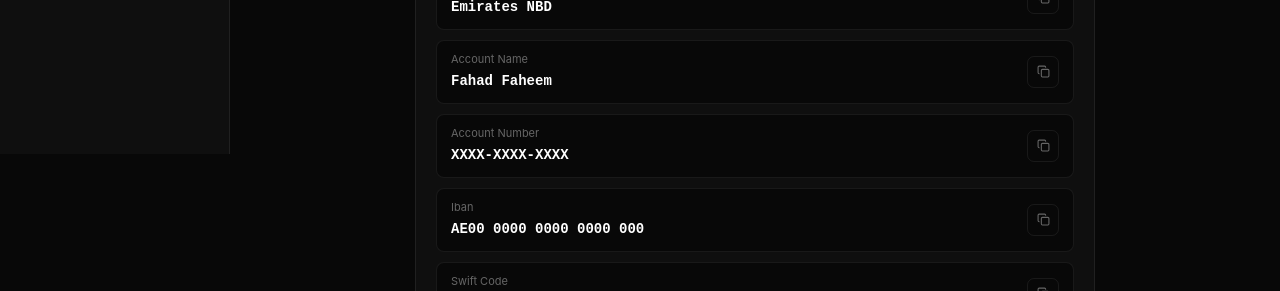
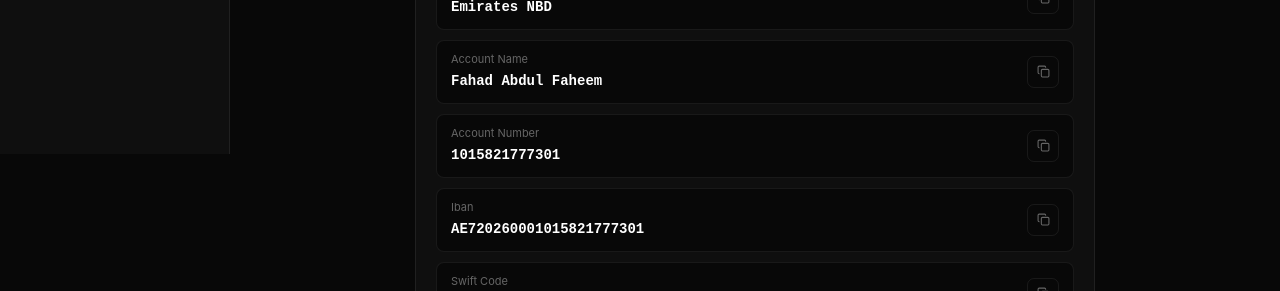
Before and after one commit to fahad065/ai-agents-automations-frontend, a Next.js app: page /dashboard/payment-instructions in a window 1280 px wide. Shown: the part 646-937 px from the top of the page. Built offline with nearby package versions, Linux system fonts and the light colour scheme; no server answers.

Commit message:
components folder push

```diff
--- a/src/components/dashboard/payment-instructions-page.tsx
+++ b/src/components/dashboard/payment-instructions-page.tsx
@@ -9,9 +9,9 @@ import { Copy, Check, CreditCard, Mail, CheckCircle2 } from "lucide-react";
 
 const BANK_DETAILS = {
   bankName: "Emirates NBD",       // ← replace with your bank
-  accountName: "Fahad Faheem",    // ← replace with your name
-  accountNumber: "XXXX-XXXX-XXXX", // ← replace with your account
-  iban: "AE00 0000 0000 0000 000", // ← replace with your IBAN
+  accountName: "Fahad Abdul Faheem",    // ← replace with your name
+  accountNumber: "1015821777301", // ← replace with your account
+  iban: "AE720260001015821777301", // ← replace with your IBAN
   swiftCode: "EBILAEAD",          // ← replace with your SWIFT
   currency: "AED / USD",
 };
```
